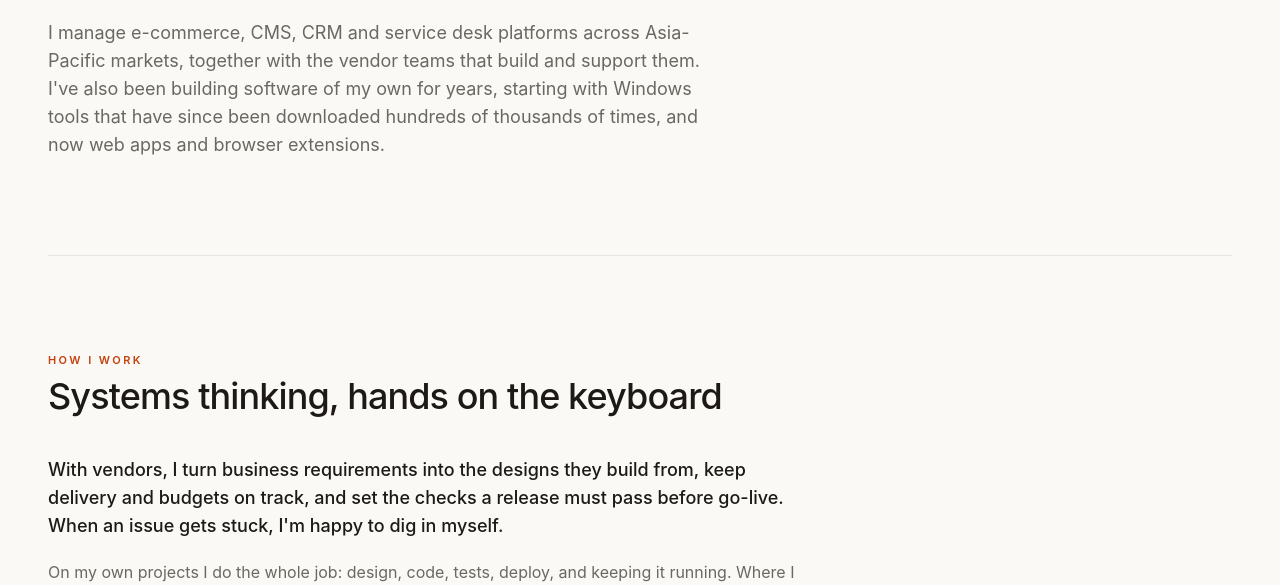
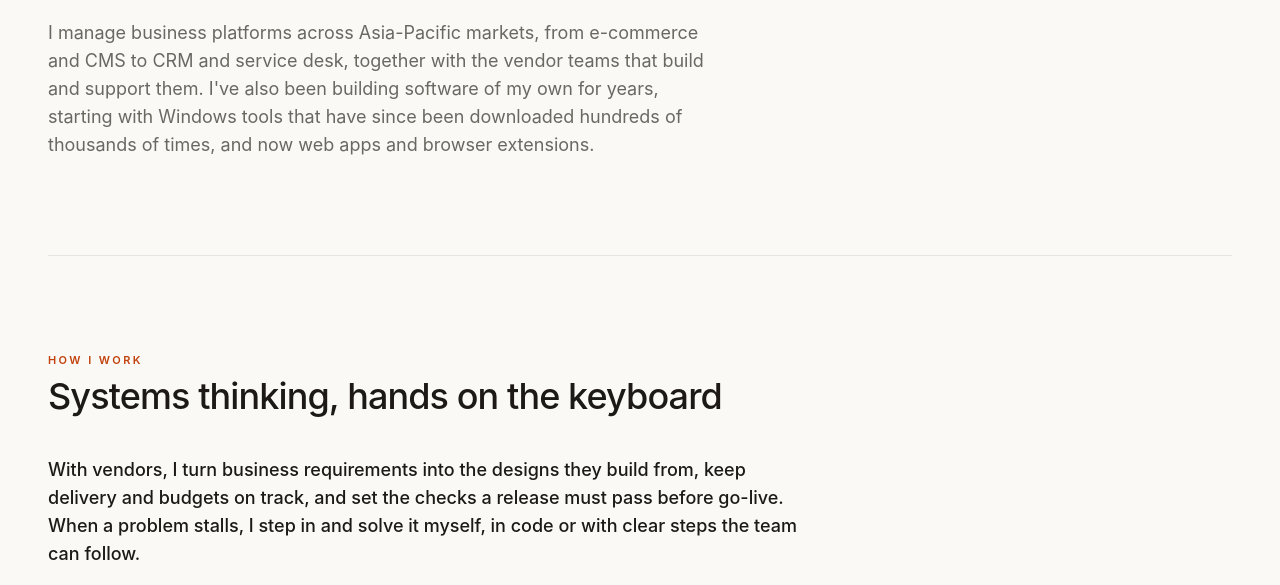
Before and after one commit to raymond-lin/raymond.sg, an Astro site: page / in a window 1280 px wide. Shown: the part 352-937 px from the top of the page. Built offline with nearby package versions, Linux system fonts and the light colour scheme; Astro itself is replaced by a stand-in of ours; no server answers.

Commit message:
Intro: platform list as a range; clearer line on solving stalled problems
Co-Authored-By: Claude Opus 5.5 <noreply@anthropic.com>
Claude-Session: https://claude.ai/code/session_019i5JAhHSXXS5qtV73q9BJR

```diff
--- a/src/components/About.astro
+++ b/src/components/About.astro
@@ -4,7 +4,7 @@
     <h2 class="text-3xl sm:text-4xl font-medium tracking-tight">Systems thinking, hands on the keyboard</h2>
   </div>
   <div class="max-w-3xl space-y-5 leading-relaxed">
-    <p class="text-base sm:text-lg font-medium">With vendors, I turn business requirements into the designs they build from, keep delivery and budgets on track, and set the checks a release must pass before go-live. When an issue gets stuck, I'm happy to dig in myself.</p>
+    <p class="text-base sm:text-lg font-medium">With vendors, I turn business requirements into the designs they build from, keep delivery and budgets on track, and set the checks a release must pass before go-live. When a problem stalls, I step in and solve it myself, in code or with clear steps the team can follow.</p>
     <p class="text-sm sm:text-base muted">On my own projects I do the whole job: design, code, tests, deploy, and keeping it running. Where I can, the work happens on your device rather than a server, nothing ships without tests, and hosting stays lean.</p>
   </div>
 </section>
--- a/src/components/Hero.astro
+++ b/src/components/Hero.astro
@@ -7,6 +7,6 @@ import { site } from '../data/site';
     <h1 class="text-[2.5rem] sm:text-6xl font-medium [text-wrap:balance] leading-[1.06] tracking-tightest">
       I deliver enterprise systems across APAC,<br class="hidden xl:block" /> <span class="italic font-normal font-serif">and build and run software of my own.</span>
     </h1>
-    <p class="text-base sm:text-lg muted leading-relaxed max-w-2xl pt-2">I manage e-commerce, CMS, CRM and service desk platforms across Asia-Pacific markets, together with the vendor teams that build and support them. I've also been building software of my own for years, starting with Windows tools that have since been downloaded hundreds of thousands of times, and now web apps and browser extensions.</p>
+    <p class="text-base sm:text-lg muted leading-relaxed max-w-2xl pt-2">I manage business platforms across Asia-Pacific markets, from e-commerce and CMS to CRM and service desk, together with the vendor teams that build and support them. I've also been building software of my own for years, starting with Windows tools that have since been downloaded hundreds of thousands of times, and now web apps and browser extensions.</p>
   </div>
 </section>
```
